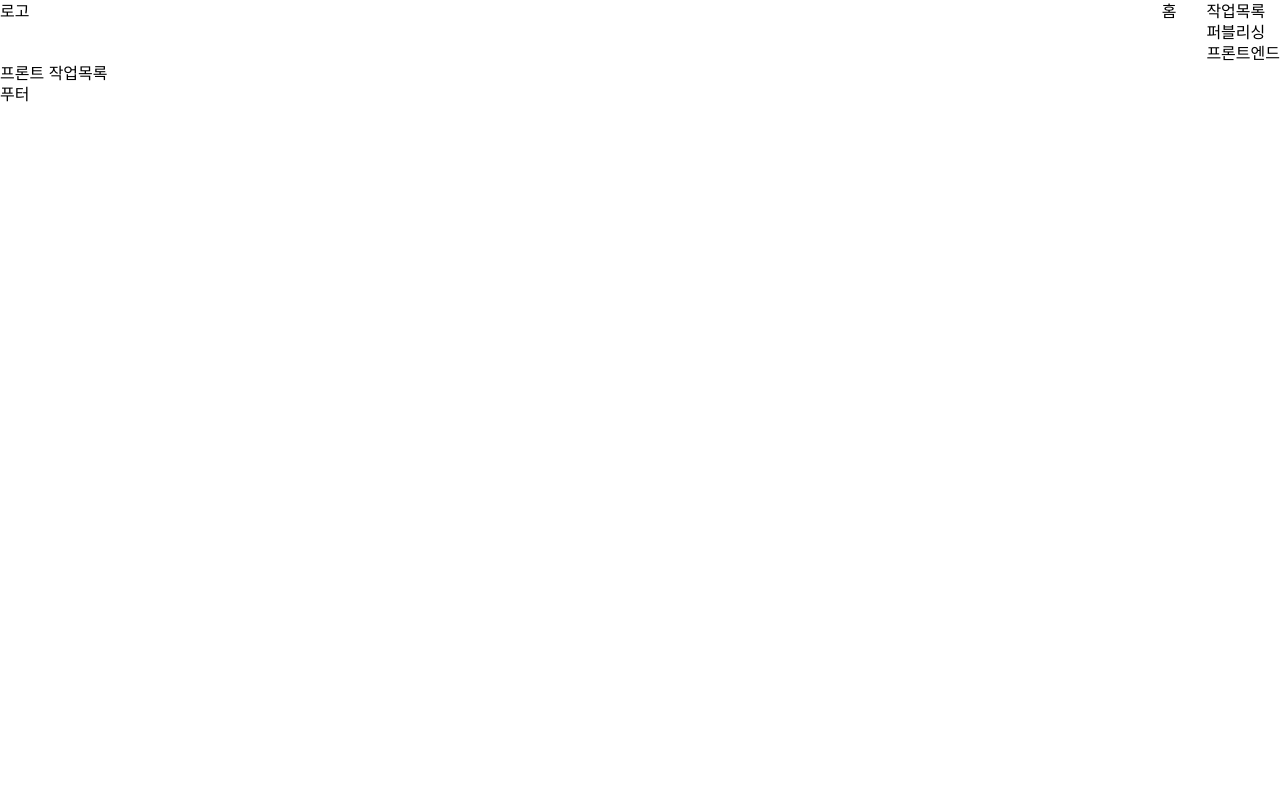
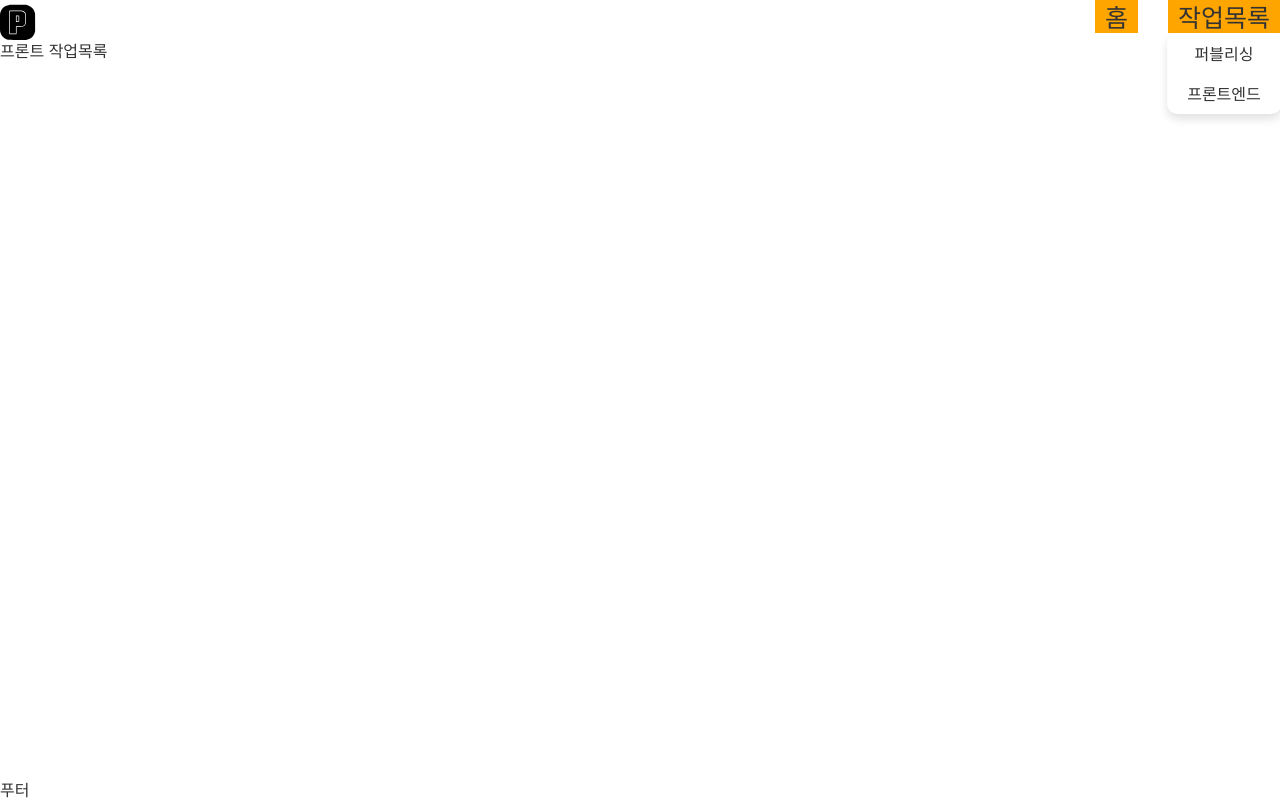
Before and after one commit to castle-bird/study-react, a React (Vite) app in the folder 03-notion-blog/: page /work-list/front in a window 1280 px wide. Built offline with nearby package versions, Linux system fonts and the light colour scheme.

Commit message:
styled 작성

```diff
--- a/03-notion-blog/package.json
+++ b/03-notion-blog/package.json
@@ -14,6 +14,7 @@
     "react-dom": "^18.3.1",
     "react-helmet-async": "^2.0.5",
     "react-router-dom": "^6.27.0",
+    "styled-breakpoints": "^14.1.4",
     "styled-components": "^6.1.13",
     "styled-reset": "^4.5.2"
   },
--- a/03-notion-blog/src/App.jsx
+++ b/03-notion-blog/src/App.jsx
@@ -1,27 +1,53 @@
 import { Routes, Route } from "react-router-dom";
+import { useEffect, useRef } from "react";
 
 // 컴포넌트/페이지 관련 import
 import Header from "./components/Header";
 import Footer from "./components/Footer";
-import Main from "./pages/Main";
+import Home from "./pages/Home";
 import Publish from "./pages/workList/Publish";
 import Front from "./pages/workList/Front";
 import Notfound from "./pages/Notfound";
 
+import "./assets/css/style.css";
+
 const App = () => {
+    const headerRef = useRef();
+    const mainRef = useRef();
+    const footerRef = useRef();
+
+    useEffect(() => {
+        //main-container의 최소 높이 조절 (브라우저height - 헤더height - 푸터height)
+        //최소 화면이 화면 꽉차게끔 하기 위함
+        const mainHeight = () => {
+            const headerH = headerRef.current ? headerRef.current.offsetHeight : 0;
+            const footerH = footerRef.current ? footerRef.current.offsetHeight : 0;
+            const windowH = window.innerHeight;
+
+            if (mainRef.current) mainRef.current.style.minHeight = `${windowH - headerH - footerH}px`;
+        };
+
+
+        mainHeight();
+        window.addEventListener('resize', mainHeight);
+
+    }, []);
+
     return (
         <>
-            <Header />
+            <Header ref={headerRef} />
 
-            <Routes>
-                <Route path="/" element={<Main />} />
-                <Route path="/work-list/publish" element={<Publish />} />
-                <Route path="/work-list/front" element={<Front />} />
+            <div className="main-container" ref={mainRef}>
+                <Routes>
+                    <Route path="/" element={<Home />} />
+                    <Route path="/work-list/publish" element={<Publish />} />
+                    <Route path="/work-list/front" element={<Front />} />
 
-                <Route path="*" element={<Notfound />} />
-            </Routes>
+                    <Route path="*" element={<Notfound />} />
+                </Routes>
+            </div>
 
-            <Footer />
+            <Footer ref={footerRef} />
         </>
     );
 };
--- a/03-notion-blog/src/components/Footer.jsx
+++ b/03-notion-blog/src/components/Footer.jsx
@@ -1,9 +1,15 @@
-const Footer = () =>{
+import { forwardRef } from "react";
+
+const Footer = forwardRef((prop,ref) =>{
     return(
-        <>
+        <footer ref={ref}>
             <h1>푸터</h1>
-        </>
+        </footer>
     )
-}
+});
+
+// display name 설정
+// forwardRef 에러 해결 위함
+Footer.displayName = 'Footer'
 
 export default Footer;
--- a/03-notion-blog/src/components/Header.jsx
+++ b/03-notion-blog/src/components/Header.jsx
@@ -1,5 +1,9 @@
+import { forwardRef } from "react";
 import { NavLink } from "react-router-dom";
 import styled from "styled-components";
+import { mediaQuery, colors } from "../global/GlobalStyleVar";
+
+import logo from "../assets/images/layout/logo.svg";
 
 const HeaderContainer = styled.header`
     .header-wrap {
@@ -9,9 +13,47 @@ const HeaderContainer = styled.header`
         max-width: 1440px;
         margin: 0 auto;
 
+        h1 {
+            width: 40px;
+            height: 40px;
+
+            img {
+                width: 100%;
+            }
+        }
+
         .depth1 {
             display: flex;
             gap: 0 30px;
+
+            > li {
+                position: relative;
+                background-color: orange;
+
+                > a {
+                    padding: 8px 10px;
+                    font-size: 25px;
+                    font-weight: 500;
+                }
+            }
+
+            .depth2 {
+                position: absolute;
+                left: 50%;
+                top: 100%;
+                transform: translateX(-50%);
+                width: max-content;
+                border-radius: 10px;
+                box-shadow: 0px 5px 10px rgba(0 0 0 / 12%);
+
+                > li {
+                    > a {
+                        display: block;
+                        padding: 10px 20px;
+                        text-align: center;
+                    }
+                }
+            }
         }
     }
 `;
@@ -32,11 +74,13 @@ const navList = {
     },
 };
 
-const Header = () => {
+const Header = forwardRef((props, ref) => {
     return (
-        <HeaderContainer>
+        <HeaderContainer ref={ref}>
             <div className="header-wrap">
-                <h1>로고</h1>
+                <h1>
+                    <img src={logo} alt="로고" />
+                </h1>
                 <nav>
                     <ul className="depth1">
                         {Object.values(navList).map((menu) => (
@@ -59,6 +103,10 @@ const Header = () => {
             </div>
         </HeaderContainer>
     );
-};
+});
+
+// display name 설정
+// forwardRef 에러 해결 위함
+Header.displayName = "Header";
 
 export default Header;
--- a/03-notion-blog/src/GlobalStyle.jsx
+++ b/03-notion-blog/src/global/GlobalStyle.jsx
@@ -1,6 +1,7 @@
 // 전체 CSS관련 jsx
 import { createGlobalStyle } from "styled-components";
 import reset from "styled-reset";
+import { mediaQuery, colors } from "./GlobalStyleVar";
 
 const GlobalStyle = createGlobalStyle`
     ${reset}
@@ -14,8 +15,9 @@ const GlobalStyle = createGlobalStyle`
         font-family: "Noto Sans KR", sans-serif;
         box-sizing: border-box;
 
+        font-size: 16px;
         line-height: 1.3;
-        color: inherit;
+        color: ${colors.color1};
     }
 
     a {
--- /dev/null
+++ b/03-notion-blog/src/global/GlobalStyleVar.jsx
@@ -0,0 +1,39 @@
+import { css } from "styled-components";
+
+// break point (반응형)
+const breakpoints = {
+    desktopSmall: "1440px",
+    tablet: "1024px",
+    mobile: "768px",
+    mobileSmall: "560px",
+};
+
+export const mediaQuery = {
+    desktopSmall: (...styles) => {
+
+        return css` @media only screen and (max-width: ${breakpoints.desktopSmall}) {
+            ${css(...styles)}
+        }
+    `},
+    tablet: (...styles) => css`
+        @media only screen and (max-width: ${breakpoints.tablet}) {
+            ${css(...styles)}
+        }
+    `,
+    mobile: (...styles) => css`
+        @media only screen and (max-width: ${breakpoints.mobile}) {
+            ${css(...styles)}
+        }
+    `,
+    mobileSmall: (...styles) => css`
+        @media only screen and (max-width: ${breakpoints.mobileSmall}) {
+            ${css(...styles)}
+        }
+    `,
+};
+
+// color 색상
+export const colors = {
+    primary: "#3498db",
+    color1: "#333333",
+};
--- a/03-notion-blog/src/main.jsx
+++ b/03-notion-blog/src/main.jsx
@@ -2,8 +2,8 @@ import { createRoot } from "react-dom/client";
 import { BrowserRouter } from "react-router-dom";
 
 // 컴포넌트/페이지 관련 import
-import Meta from "./Meta.jsx";
-import GlobalStyle from "./GlobalStyle.jsx";
+import Meta from "./global/Meta.jsx";
+import GlobalStyle from "./global/GlobalStyle.jsx";
 import App from "./App.jsx";
 
 createRoot(document.getElementById("root")).render(
--- /dev/null
+++ b/03-notion-blog/src/pages/Home.jsx
@@ -0,0 +1,13 @@
+import styled from "styled-components";
+
+const MainContainer = styled.div``;
+
+const Home = () => {
+    return (
+        <MainContainer>
+            <h1>메인</h1>
+        </MainContainer>
+    );
+};
+
+export default Home;
--- a/03-notion-blog/src/pages/Main.jsx
+++ /dev/null
@@ -1,29 +0,0 @@
-import { useEffect, useRef } from "react";
-import styled from "styled-components";
-
-const MainContainer = styled.div``;
-
-const Main = () => {
-    const mainContainer = useRef(null);
-
-    // 메인 최소 높이 조절
-    useEffect(() => {
-        const setMinHeight = () => {
-            if (mainContainer.current) {
-                mainContainer.current.style.minHeight = `${window.innerHeight}px`;
-            }
-        };
-
-        setMinHeight();
-    }, []);
-
-    return (
-        <MainContainer ref={mainContainer}>
-            <div className="main-wrap">
-                <h1>메인</h1>
-            </div>
-        </MainContainer>
-    );
-};
-
-export default Main;
```
Also changed, not shown: 03-notion-blog/src/assets/css/style.css (added), 03-notion-blog/src/assets/images/layout/logo.svg (added), 03-notion-blog/src/global/Meta.jsx (renamed from 03-notion-blog/src/Meta.jsx), 1 other file (tests, documents, lock files or other folders).
